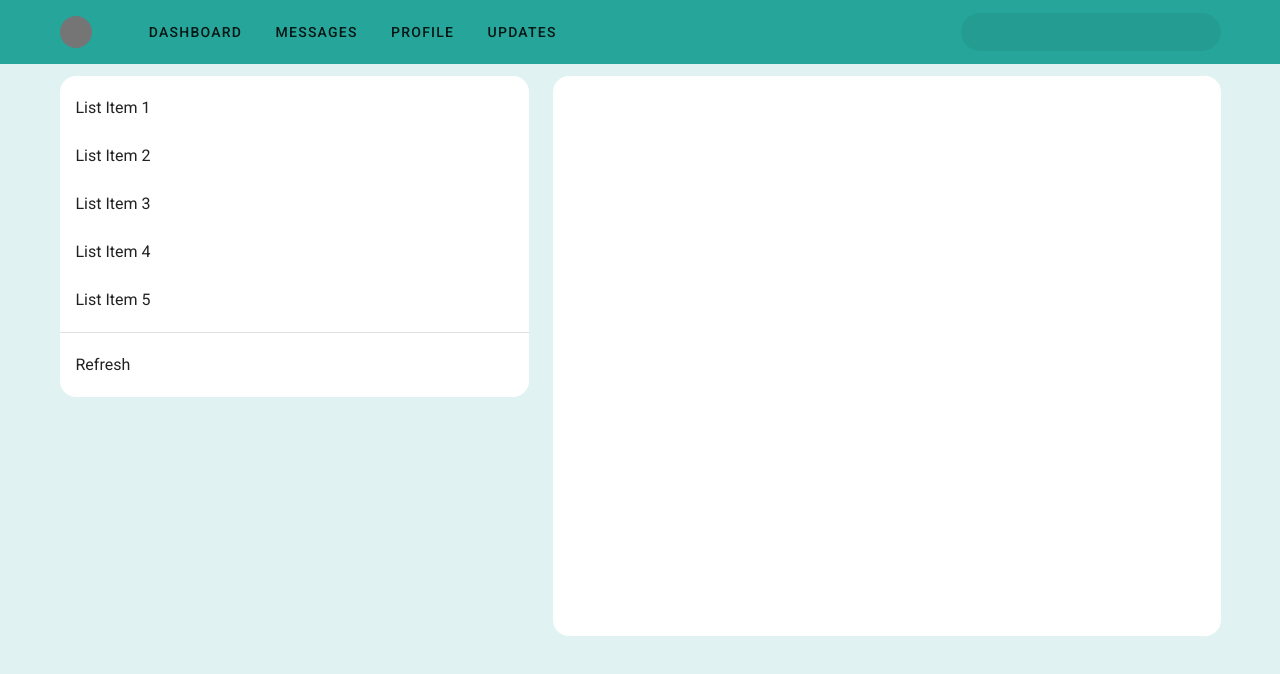
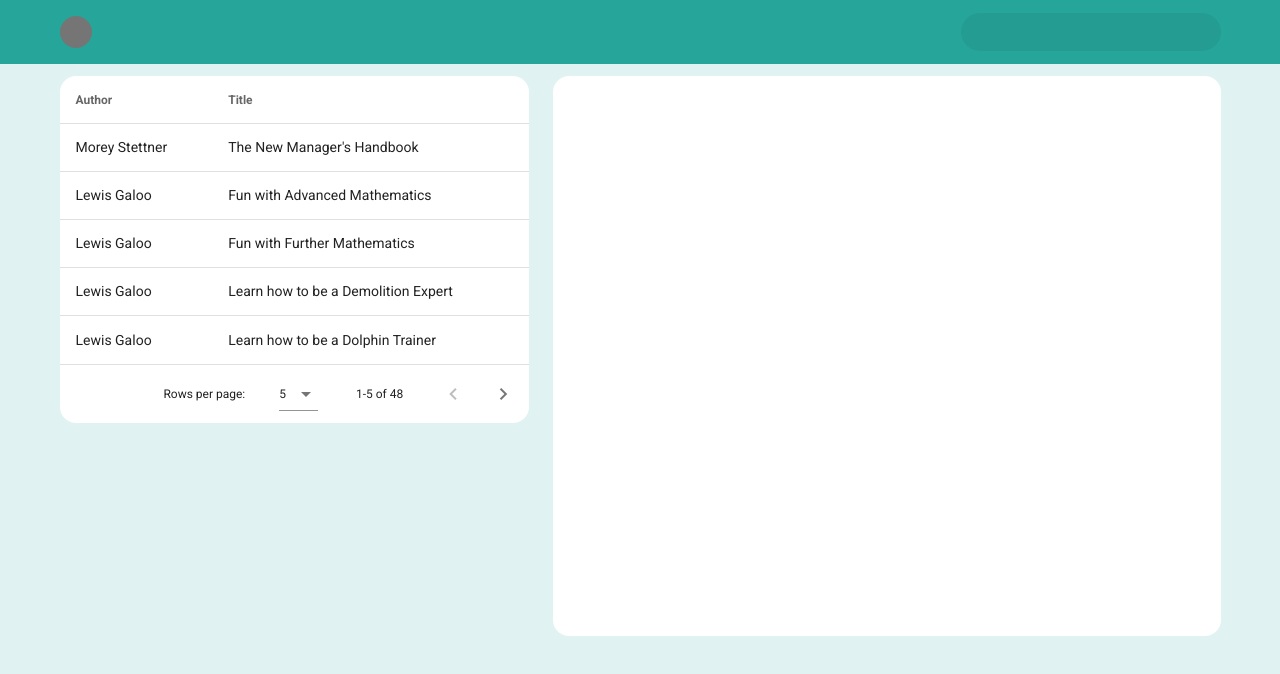
Before and after one commit to CorndelWithSoftwire/bookish-js, a Vue app in the folder bookify/: page / in a window 1280 px wide. Shown: the top 674 px of the page. Built offline with nearby package versions, Linux system fonts and the light colour scheme.

Commit message:
Style and sort

```diff
--- a/bookify/src/App.vue
+++ b/bookify/src/App.vue
@@ -1,22 +1,10 @@
 <template>
-  <v-app >
-    <v-app-bar
-      app
-      color="teal lighten-1"
-      flat
-    >
+  <v-app>
+    <v-app-bar app color="teal lighten-1" flat>
       <v-container class="py-0 fill-height">
-        <v-avatar
-          class="mr-10"
-          color="grey darken-1"
-          size="32"
-        ></v-avatar>
+        <v-avatar class="mr-10" color="grey darken-1" size="32"></v-avatar>
 
-        <v-btn
-          v-for="link in links"
-          :key="link"
-          text
-        >
+        <v-btn v-for="link in links" :key="link" text>
           {{ link }}
         </v-btn>
 
@@ -37,42 +25,22 @@
     <v-main class="teal lighten-5">
       <v-container>
         <v-row>
-          <v-col cols="5">
-            <v-sheet rounded="xl">
-              <v-list color="transparent">
-                <v-list-item
-                  v-for="n in 5"
-                  :key="n"
-                  link
-                >
-                  <v-list-item-content>
-                    <v-list-item-title>
-                      List Item {{ n }}
-                    </v-list-item-title>
-                  </v-list-item-content>
-                </v-list-item>
+          <v-col cols="5" >
 
-                <v-divider class="my-2"></v-divider>
+              <v-data-table
+                :headers="headers"
+                :items="bookList"
+                item-key="id"
+                :items-per-page="5"
+                class="rounded-xl "
 
-                <v-list-item
-                  link
-                  color="grey lighten-4"
-                >
-                  <v-list-item-content>
-                    <v-list-item-title>
-                      Refresh
-                    </v-list-item-title>
-                  </v-list-item-content>
-                </v-list-item>
-              </v-list>
-            </v-sheet>
+              ></v-data-table>
+
           </v-col>
 
+
           <v-col>
-            <v-sheet
-              min-height="70vh"
-              rounded="xl"
-            >
+            <v-sheet min-height="70vh" rounded="xl">
               <!--  -->
             </v-sheet>
           </v-col>
@@ -85,20 +53,363 @@
 
 <script>
 
+
 export default {
   name: "App",
 
-  components: {
-
-  },
+  components: {},
 
   data: () => ({
-      links: [
-        'Dashboard',
-        'Messages',
-        'Profile',
-        'Updates',
-      ],
-    }),
+      headers: [
+          {
+            text: 'Author',
+            align: 'start',
+            sortable: true,
+            value: 'author',
+          },
+          { text: 'Title', value: 'title', sortable: false }
+        ],
+      bookList : mockData
+  }),
 };
+
+let mockData = [
+    {
+        "id": 1,
+        "title": "The New Manager's Handbook",
+        "author": "Morey Stettner ",
+        "isbn": "              ",
+        "copies": 0
+    },
+    {
+        "id": 2,
+        "title": "Fun with Advanced Mathematics",
+        "author": "Lewis Galoo",
+        "isbn": "NULL          ",
+        "copies": 0
+    },
+    {
+        "id": 3,
+        "title": "Fun with Further Mathematics",
+        "author": "Lewis Galoo",
+        "isbn": "NULL          ",
+        "copies": 0
+    },
+    {
+        "id": 4,
+        "title": "Learn how to be a Demolition Expert",
+        "author": "Lewis Galoo",
+        "isbn": "NULL          ",
+        "copies": 0
+    },
+    {
+        "id": 5,
+        "title": "Learn how to be a Dolphin Trainer",
+        "author": "Lewis Galoo",
+        "isbn": "NULL          ",
+        "copies": 0
+    },
+    {
+        "id": 6,
+        "title": "Learn how to be an Astronaut",
+        "author": "Lewis Galoo",
+        "isbn": "NULL          ",
+        "copies": 0
+    },
+    {
+        "id": 7,
+        "title": "Learn how to be a Supermodel",
+        "author": "Lewis Galoo",
+        "isbn": "NULL          ",
+        "copies": 0
+    },
+    {
+        "id": 8,
+        "title": "Serious Mathematics",
+        "author": "Lewis Galoo",
+        "isbn": "NULL          ",
+        "copies": 0
+    },
+    {
+        "id": 9,
+        "title": "The Elements of Style",
+        "author": "William Strunk Jr.,  E. B. White,  William Strunk",
+        "isbn": "020530902X    ",
+        "copies": 0
+    },
+    {
+        "id": 10,
+        "title": "Selenium Simplified - Automated Web Testing with Java and Selenium RC 2nd edition",
+        "author": "Alan Richardson",
+        "isbn": "956733239     ",
+        "copies": 0
+    },
+    {
+        "id": 11,
+        "title": "Selenium Simplified - Automated Web Testing with Java and Selenium RC",
+        "author": "Alan Richardson",
+        "isbn": "956733239     ",
+        "copies": 0
+    },
+    {
+        "id": 12,
+        "title": "Software Testing:  An ISEB Foundation",
+        "author": "Brian Hambling, Peter Morgan, Angelina Samaroo, Geoff Thompson, Peter Williams",
+        "isbn": "1906124760    ",
+        "copies": 0
+    },
+    {
+        "id": 13,
+        "title": "Beginning Android 4 Games Development",
+        "author": "Mario Zechner, Robert Green ",
+        "isbn": "1430239875    ",
+        "copies": 0
+    },
+    {
+        "id": 14,
+        "title": "Pro ASP.NET MVC 4",
+        "author": "Adam Freeman",
+        "isbn": "              ",
+        "copies": 0
+    },
+    {
+        "id": 15,
+        "title": "Build Your Own Database Driven Website Using PHP and MySQL",
+        "author": "Kevin Yank ",
+        "isbn": "              ",
+        "copies": 0
+    },
+    {
+        "id": 16,
+        "title": "Peer Reviews in Software",
+        "author": "Karl Wiegers",
+        "isbn": "              ",
+        "copies": 0
+    },
+    {
+        "id": 17,
+        "title": "Perl in a Nutshell (1st ed)",
+        "author": "Ellen Siever, Stephen Spainhour, Nathan Patwardhan",
+        "isbn": "NULL          ",
+        "copies": 0
+    },
+    {
+        "id": 18,
+        "title": "Effortless Flex 4 Development",
+        "author": "Larry Ullman",
+        "isbn": "321705947     ",
+        "copies": 0
+    },
+    {
+        "id": 19,
+        "title": "Growing object-oriented software, guided by tests",
+        "author": "Steve Freeman",
+        "isbn": "321503627     ",
+        "copies": 0
+    },
+    {
+        "id": 20,
+        "title": "Data Protection & PCI Compliance for Dummies",
+        "author": "Richard Moulds",
+        "isbn": "NULL          ",
+        "copies": 0
+    },
+    {
+        "id": 21,
+        "title": "Foundations of F# (Expert's Voice in .Net)",
+        "author": "Robert. Pickering",
+        "isbn": "1590597575    ",
+        "copies": 0
+    },
+    {
+        "id": 22,
+        "title": "Microsoft Project 2013 ",
+        "author": "Ben Howard",
+        "isbn": "              ",
+        "copies": 0
+    },
+    {
+        "id": 23,
+        "title": "Continuous Delivery",
+        "author": "Jez Humble",
+        "isbn": "321601912     ",
+        "copies": 0
+    },
+    {
+        "id": 24,
+        "title": "Agile product management with Scrum",
+        "author": "Roman Pichler",
+        "isbn": "321605780     ",
+        "copies": 0
+    },
+    {
+        "id": 25,
+        "title": "Joe Celko's SQL Puzzles and Answers, Second Edition (The Morgan Kaufmann Series in Data Management Systems)",
+        "author": "Joe Celko",
+        "isbn": "123735963     ",
+        "copies": 0
+    },
+    {
+        "id": 26,
+        "title": "jQuery cookbook",
+        "author": "jQuery Community Experts",
+        "isbn": "596159773     ",
+        "copies": 0
+    },
+    {
+        "id": 27,
+        "title": "Building Web, Cloud, and Mobile Solutions with F#",
+        "author": "Daniel Mohl",
+        "isbn": "1-4493-3376-1 ",
+        "copies": 0
+    },
+    {
+        "id": 28,
+        "title": "Special Edition Using Microsoft Commerce Server 2002",
+        "author": "Don Jones,  Mark D. Scott",
+        "isbn": "789727633     ",
+        "copies": 0
+    },
+    {
+        "id": 29,
+        "title": "How to Win Friends and Influence People ",
+        "author": "Dale Carnegie ",
+        "isbn": "              ",
+        "copies": 0
+    },
+    {
+        "id": 30,
+        "title": "Purely functional data structures",
+        "author": "Chris Okasaki",
+        "isbn": "521663504     ",
+        "copies": 0
+    },
+    {
+        "id": 31,
+        "title": "Bulletproof Web Desig",
+        "author": "Dan Cederholm ",
+        "isbn": "              ",
+        "copies": 0
+    },
+    {
+        "id": 32,
+        "title": "The Big Book of Me",
+        "author": "Nina Grunfeld",
+        "isbn": "1904977499    ",
+        "copies": 0
+    },
+    {
+        "id": 34,
+        "title": "Taste Test - Puppet Chef Salt Ansible",
+        "author": "Matt Jaynes",
+        "isbn": "              ",
+        "copies": 0
+    },
+    {
+        "id": 35,
+        "title": "WCF Security Guide",
+        "author": "J.D. Meier, Carlos Farre, Jason Taylor, Prashant Bansode, Steve Gregersen, Madhu Sundararajan, Rob Boucher",
+        "isbn": "NULL          ",
+        "copies": 0
+    },
+    {
+        "id": 36,
+        "title": "Professional ASP.NET Design Patterns",
+        "author": "Scott Millett",
+        "isbn": "470292784     ",
+        "copies": 0
+    },
+    {
+        "id": 37,
+        "title": "Perl in A Nutshell",
+        "author": "Ellen Siever,  Stephen Spainhour,  Nathan Patwardhan",
+        "isbn": "596002416     ",
+        "copies": 0
+    },
+    {
+        "id": 38,
+        "title": "Give and Take",
+        "author": "Adam Grant ",
+        "isbn": "              ",
+        "copies": 0
+    },
+    {
+        "id": 39,
+        "title": "Real-World Functional Programming",
+        "author": "Tomas Petricek, Jon Skeet",
+        "isbn": "1933988924    ",
+        "copies": 0
+    },
+    {
+        "id": 40,
+        "title": "Domain Driven Design Quickly",
+        "author": "Abel Avram , Floyd Marinescu ",
+        "isbn": "1411609255    ",
+        "copies": 0
+    },
+    {
+        "id": 41,
+        "title": "Introducing Microsoft SQL Server 2012 ",
+        "author": "Ross Mistry, Stacia Misner",
+        "isbn": "073566515X    ",
+        "copies": 0
+    },
+    {
+        "id": 42,
+        "title": "Working effectively with legacy code",
+        "author": "Michael C. Feathers",
+        "isbn": "131177052     ",
+        "copies": 0
+    },
+    {
+        "id": 44,
+        "title": "MCAD Developing and Implementing Web Applications with Microsoft Visual C# .NET and Microsoft Visual Studio  .NET Exam Cram 2 (Exam Cram 70-315)",
+        "author": "Priti Kalani",
+        "isbn": "789729016     ",
+        "copies": 0
+    },
+    {
+        "id": 45,
+        "title": "Find Your Dream Job",
+        "author": "Sarah Wade",
+        "isbn": "1905736479    ",
+        "copies": 0
+    },
+    {
+        "id": 46,
+        "title": "The Solutions Focus",
+        "author": "Paul Z. Jackson,  Mark McKergow",
+        "isbn": "1904838065    ",
+        "copies": 0
+    },
+    {
+        "id": 47,
+        "title": "Beginning ASP.NET 2.0",
+        "author": "Chris Hart, John Kauffman, David Sussman, Chris Ullman",
+        "isbn": "764588508     ",
+        "copies": 0
+    },
+    {
+        "id": 48,
+        "title": "Professional ASP.NET MVC 2",
+        "author": "Jon Galloway, Phil Haack, Scott Hanselman, Scott Gutherie, Rob Conery",
+        "isbn": "470643188     ",
+        "copies": 0
+    },
+    {
+        "id": 49,
+        "title": "JavaScript Design Patterns",
+        "author": "Addy Osmani",
+        "isbn": "978-1449331818",
+        "copies": 0
+    },
+    {
+        "id": 50,
+        "title": "Spring recipes",
+        "author": "Gary Mak",
+        "isbn": "1590599799    ",
+        "copies": 0
+    }
+];
+
 </script>
```
